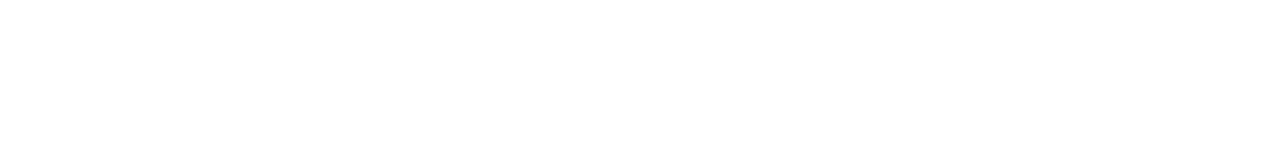
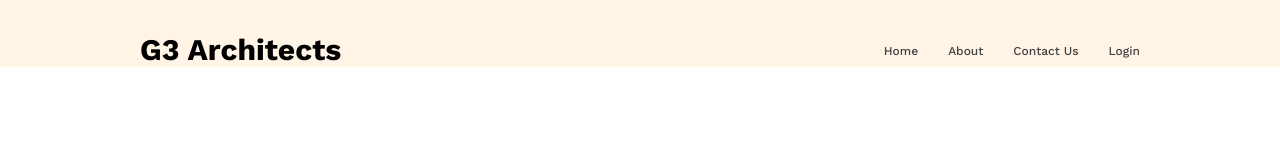
Before and after one commit to habib-676/practice-websites, a plain HTML site: page g3-architects-website/index.html in a window 1280 px wide. Drawn offline with nearby package versions, Linux system fonts and the light colour scheme.

Commit message:
nav var added

```diff
--- a/g3-architects-website/index.html
+++ b/g3-architects-website/index.html
@@ -7,7 +7,19 @@
     <link rel="stylesheet" href="style.css" />
   </head>
   <body>
-    <header></header>
+    <header>
+      <nav class="nav-bar">
+        <h3 class="brand">G3 Architects</h3>
+        <ul>
+          <li class="nav-item"><a href="" class="nav-link dark-2">Home</a></li>
+          <li class="nav-item"><a href="" class="nav-link dark-2">About</a></li>
+          <li class="nav-item">
+            <a href="" class="nav-link dark-2">Contact Us</a>
+          </li>
+          <li class="nav-item"><a href="" class="nav-link dark-2">Login</a></li>
+        </ul>
+      </nav>
+    </header>
     <main></main>
     <footer></footer>
   </body>
--- a/g3-architects-website/style.css
+++ b/g3-architects-website/style.css
@@ -6,3 +6,42 @@
   font-optical-sizing: auto;
   font-style: normal;
 }
+/* shared styles */
+
+.dark-1 {
+  color: #131313;
+}
+.dark-2 {
+  color: #424242;
+}
+.dark-3 {
+  color: #727272;
+}
+.brand {
+  font-size: 30px;
+  font-weight: bold;
+}
+/* header styles */
+header {
+  background-color: rgba(255, 144, 14, 0.1);
+}
+.nav-bar {
+  display: flex;
+  justify-content: space-between;
+  align-items: center;
+  max-width: 1000px;
+  margin: 0 auto;
+  padding-top: 2rem;
+}
+.nav-bar ul {
+  display: flex;
+  gap: 30px;
+}
+.nav-item {
+  list-style: none;
+}
+.nav-link {
+  text-decoration: none;
+  font-weight: 500;
+  font-size: 0.75rem;
+}
```
